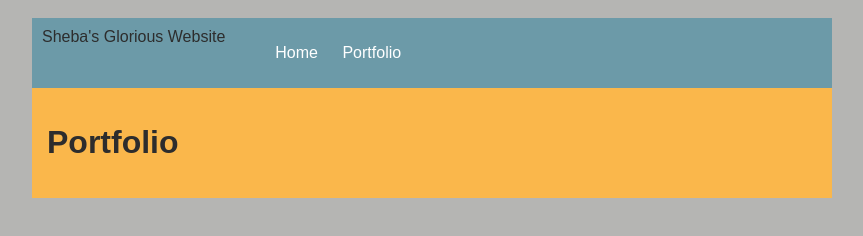
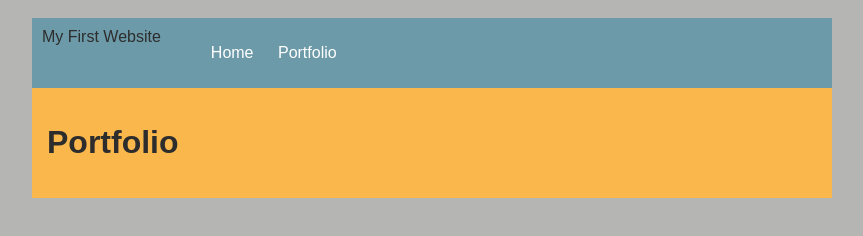
Before and after one commit to AlexanderCarter/AlexanderCarter.github.io, a plain HTML site: page portfolio.html in a window 1280 px wide. Shown: the whole page, without its empty margins (208-1071 px from the left). Drawn offline with nearby package versions, Linux system fonts and the light colour scheme; no server answers.

Commit message:
changed title

```diff
--- a/portfolio.html
+++ b/portfolio.html
@@ -85,7 +85,7 @@
     <body>
       <div id="all-contents">
         <nav>
-            <header>Sheba's Glorious Website</header>
+            <header>My First Website</header>
             <ul>
                 <li><a href="index.html">Home</a>
                 </li>
```
